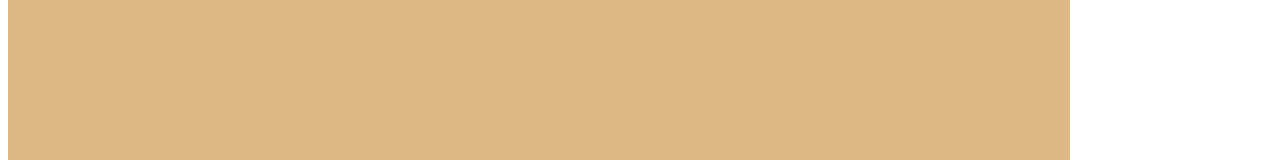
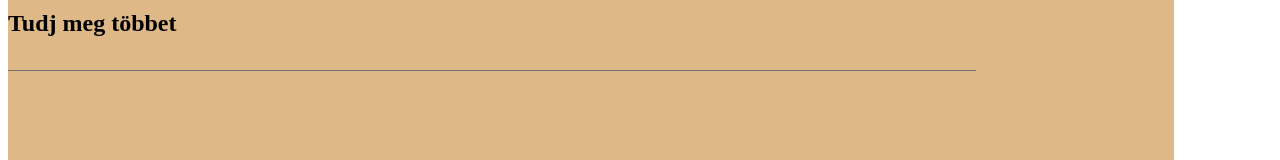
Before and after one commit to JuliaBaro/julia-baro-photo-website, a React (Create React App) app: page / in a window 1280 px wide. Shown: the part 1434-1594 px from the top of the page. Built offline with nearby package versions, Linux system fonts and the light colour scheme.

Commit message:
CSS layout with some content

```diff
--- a/src/App.css
+++ b/src/App.css
@@ -1,18 +1,37 @@
 
 .App {
+  max-width: 1472px; /*1920px*/
   margin: 0 auto; /*this should center content*/
   /*margin: 0;*/
-  padding: 0;
+  padding: 0px;
   display: grid;
-  height: 100vh; /*uses full height of screen*/
+  /*justify-items: center;
+  align-items: center;*/
+  align-content: center;
+  /*height: 100vh; uses full height of screen*/
   /*background-color: #FAFBF8;*/
   grid-template-columns: /*grid columns from XD*/
-    1fr
-    repeat(12, minmax(0, 86px))
+    220px /*1fr*/
+    /*repeat(12, minmax(0, 86px))*/
+    86px
+    86px
+    86px
+    86px
+    86px
+    86px
+    86px
+    86px
+    86px
+    86px
+    86px
+    86px
+    86px
+    86px
     /*repeat(12, 86px)*/
-    1fr
+    220px /*1fr*/
   ;
-  grid-gap: 0px;
+  column-gap: 40 px; /*distance between columns based on XD*/
+  /*grid-gap: 0px;*/ /*gap betweeen both rows and columns*/
   grid-template-rows: /*heights from XD*/
     1235px
     858px
@@ -81,16 +100,16 @@
   .navigation {
     background-color: black;
   } /*testing media queries with color change*/
-  /*.App {
+  .App {
     grid-template-areas:
-      "navigation navigation navigation navigation navigation navigation navigation navigation navigation navigation navigation navigation"
-      "philosophy philosophy philosophy philosophy philosophy philosophy philosophy philosophy philosophy philosophy philosophy philosophy"
-      "newestWork newestWork newestWork newestWork newestWork newestWork newestWork newestWork newestWork newestWork newestWork newestWork"
-      "categories categories categories categories categories categories categories categories categories categories categories categories"
-      "testimonials testimonials testimonials testimonials testimonials testimonials testimonials testimonials testimonials testimonials testimonials testimonials"
-      "followOnInsta followOnInsta followOnInsta followOnInsta followOnInsta followOnInsta followOnInsta followOnInsta followOnInsta followOnInsta followOnInsta followOnInsta"
-      "footerBrowser footerBrowser footerBrowser footerBrowser footerBrowser footerBrowser footerBrowser footerBrowser footerBrowser footerBrowser footerBrowser footerBrowser"
-      "copyright copyright copyright copyright copyright copyright copyright copyright copyright copyright copyright copyright"
+      "navigation navigation navigation navigation"
+      "philosophy philosophy philosophy philosophy"
+      "newestWork newestWork newestWork newestWork"
+      "categories categories categories categories"
+      "testimonials testimonials testimonials testimonials"
+      "followOnInsta followOnInsta followOnInsta followOnInsta"
+      "footerBrowser footerBrowser footerBrowser footerBrowser"
+      "copyright copyright copyright copyright"
     ;
-  }*/
+  }
 }
--- a/src/App.js
+++ b/src/App.js
@@ -1,6 +1,6 @@
 import React from 'react';
 import './App.css';
-//import line from './line.svg';
+import line from './line.svg';
 //import leftArrow from './leftArrow';
 //import rightArrow from './rightArrow';
 //import quotemark from './quotemark';
@@ -18,13 +18,21 @@ import './App.css';
 //<link href="https://fonts.googleapis.com/css2?family=Nunito+Sans:wght@400;600;700&family=Open+Sans&family=Playfair+Display:wght@700&display=swap" rel="stylesheet">
 //font-family: 'Nunito Sans', sans-serif; font-family: 'Open Sans', sans-serif;font-family: 'Playfair Display', serif;
 
+//TAGS TO USE
+//body
+//header
+//main
+//article
+//footer
+
+//define grid on grid items / nested grids - grid applies only to direct children
+
 function App() {
   return (
     <div className="App">
 
-        {/*
       <div className="navigation">
-          <Navigation />
+        navigation
       </div>
 
       <div className="philosophy">
@@ -37,9 +45,8 @@ function App() {
           önmagát látja viszont.
         </p>
         <h2>Tudj meg többet</h2>
+        <img src={line} className="divLine" alt="line" />
       </div>
-
-        <img src={line} className="divLine" alt="line" />
 
       <div className="newestWork">
         <h1>Legújabb képeim</h1>
@@ -50,22 +57,20 @@ function App() {
         <img alt="img4"/>
         <img alt="img5"/>
         <h2>Összes galéria</h2>
-          <Galleries />
-          <Gallery />
+        {/*<Galleries />
+        <Gallery />*/}
       </div>
 
+      <div className="categories">
         <img src={line} className="divLine" alt="line" />
-
-        <div className="categories">
         <h1>Portré</h1>
         <h2>Tovább</h2>
         <h1>Párfotó</h1>
         <h2>Tovább</h2>
         <h1>Divatfotó</h1>
         <h2>Tovább</h2>
+        <img src={line} className="divLine" alt="line" />
       </div>
-
-        <img src={line} className="divLine" alt="line" />
 
       <div className="testimonials">
         <img alt="testimonial img"/>
@@ -75,10 +80,9 @@ function App() {
         </p>
       </div>
 
+      {/*<footer>*/}
+      <div className="followOnInsta">
         <img src={line} className="divLine" alt="line" />
-
-        <footer className="footer">
-          <div className="followOnInsta">
         <h1>Kövess az Instagramon</h1>
         <h2>@juliabarophoto</h2>
         <img alt="insta img1"/>
@@ -95,7 +99,7 @@ function App() {
         <h2>Infó</h2>
         <h2>Rólam</h2>
         <h2>Kapcsolat</h2>
-            <img></img>
+        <img alt="portrait"/>
         <h1>Kapcsolat</h1>
         <p>+36 30 224 5167</p>
       </div>
@@ -103,33 +107,7 @@ function App() {
       <div className="copyright">
         <h2>© 2020 Julia Baro Photography</h2>
       </div>
-        </footer>
-        */}
-
-        <div className="navigation">
-          navigation
-        </div>
-        <div className="philosophy">
-          philosophy
-        </div>
-        <div className="newestWork">
-          newestWork
-        </div>
-        <div className="categories">
-          categories
-        </div>
-        <div className="testimonials">
-          testimonials
-        </div>
-        <div className="followOnInsta">
-          followOnInsta
-        </div>
-        <div className="footerBrowser">
-          footerBrowser
-        </div>
-        <div className="copyright">
-          copyright
-        </div>
+      {/*</footer>*/}
 
     </div>
   );
```
Also changed, not shown: src/Navigation.css (+12 -12 lines). Lines whose indentation alone changed are shown as unchanged.
